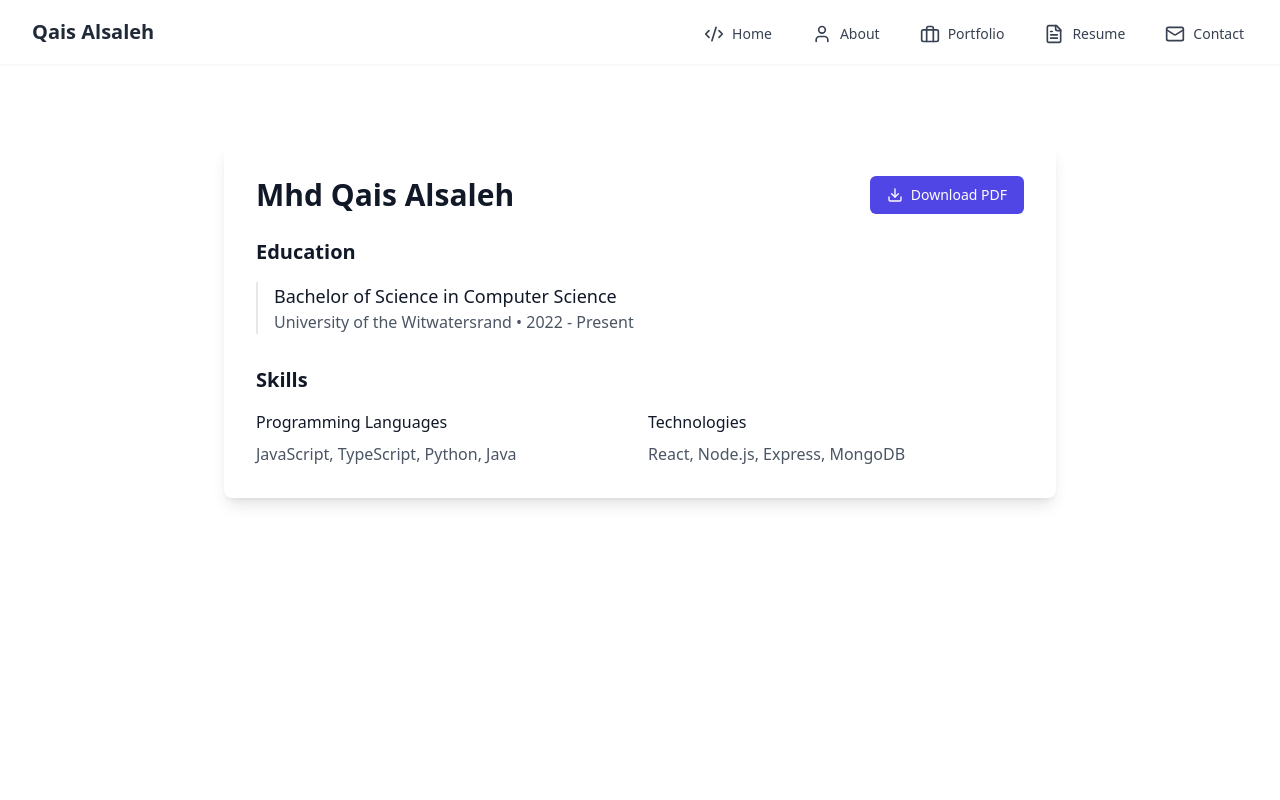
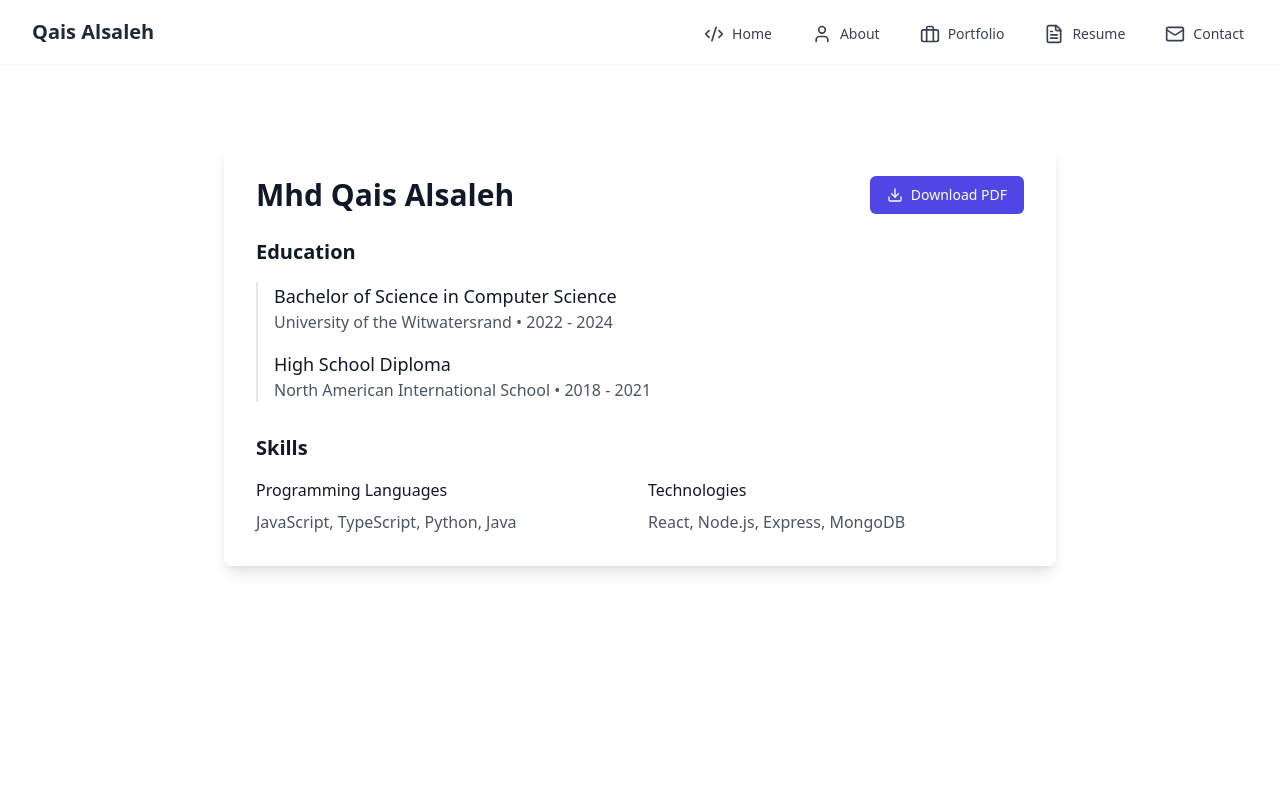
Before and after one commit to qais-mle7y/Portfolio, a React (Vite) app: page /resume in a window 1280 px wide. Shown: the top 800 px of the page. Built offline with nearby package versions, Linux system fonts and the light colour scheme.

Commit message:
Update Resume.tsx

```diff
--- a/src/pages/Resume.tsx
+++ b/src/pages/Resume.tsx
@@ -33,7 +33,11 @@ const Resume = () => {
               <div className="border-l-2 border-gray-200 pl-4">
                 <div className="mb-4">
                   <h3 className="text-lg font-medium text-gray-900">Bachelor of Science in Computer Science</h3>
-                  <p className="text-gray-600">University of the Witwatersrand • 2022 - Present</p>
+                  <p className="text-gray-600">University of the Witwatersrand • 2022 - 2024</p>
+                </div>
+                <div className="mb-4">
+                  <h3 className="text-lg font-medium text-gray-900">High School Diploma</h3>
+                  <p className="text-gray-600">North American International School • 2018 - 2021</p>
                 </div>
               </div>
             </section>
```
